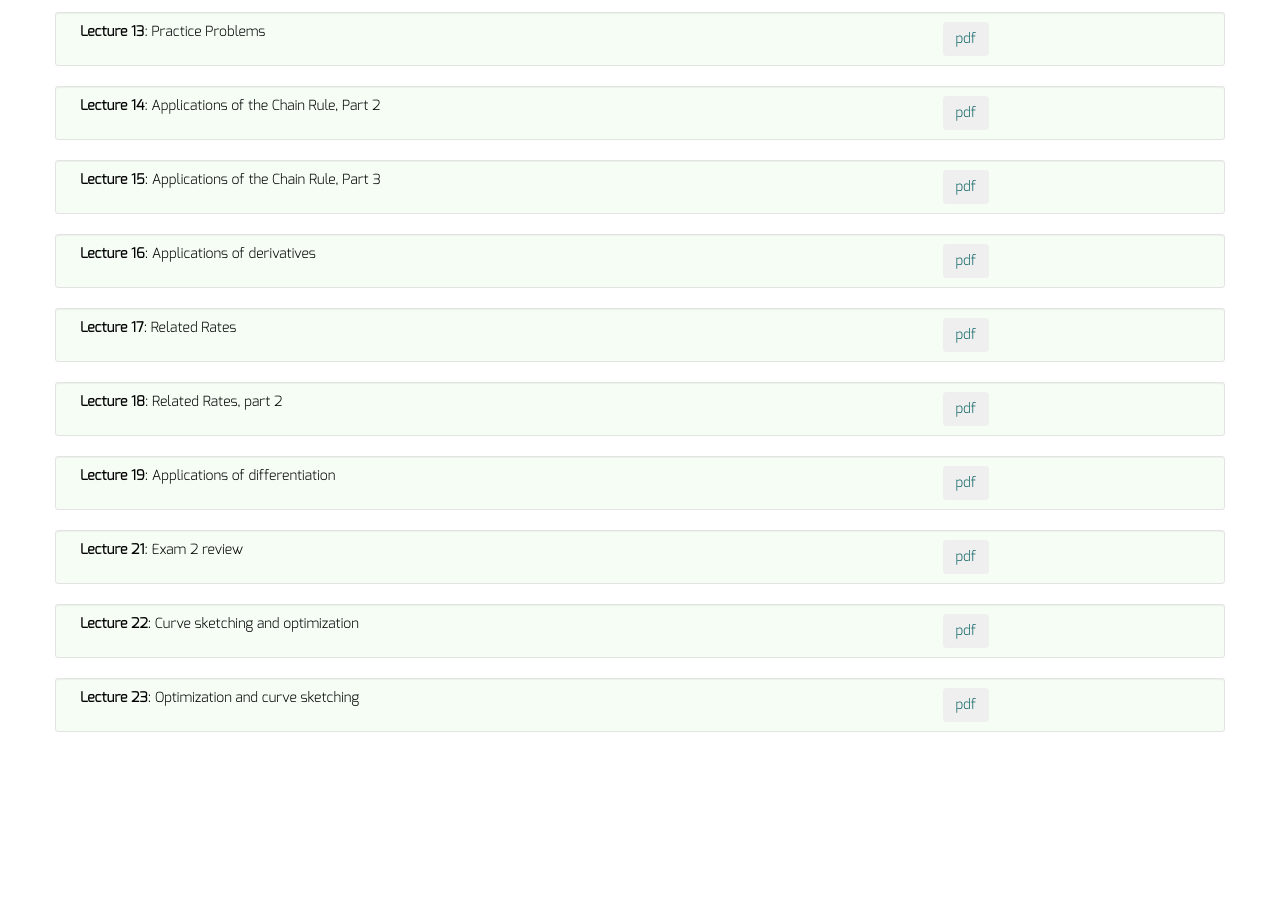
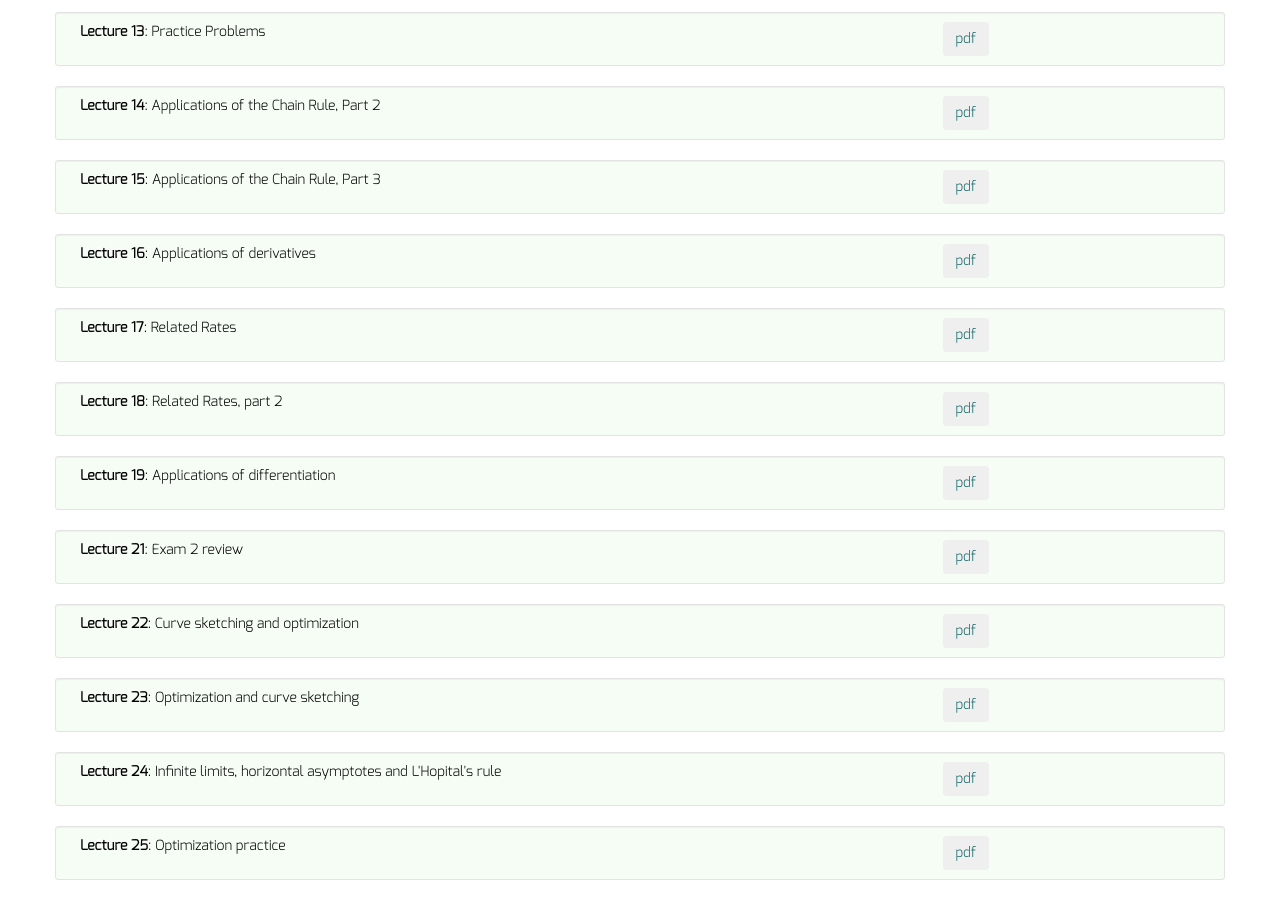
Before and after one commit to dkrashen/calc1, a Jekyll site: the page built from lectures/index.html, in a window 1280 px wide and 900 px high, scrolled down 1158 px. Built offline with Jekyll 4.4.1, drawn with Linux system fonts in a browser that asks for light colours; before the commit the page ends 1910 px from its top, so only the background shows below that.

Commit message:
add lectures 24 and 25

```diff
--- a/_data/lectures.yml
+++ b/_data/lectures.yml
@@ -64,3 +64,9 @@
 - title: "Lecture 23"
   filename: "lecture23.pdf"
   description: "Optimization and curve sketching"
+- title: "Lecture 24"
+  filename: "lecture24.pdf"
+  description: "Infinite limits, horizontal asymptotes and L'Hopital's rule"
+- title: "Lecture 25"
+  filename: "lecture25.pdf"
+  description: "Optimization practice"
```
Also changed, not shown: 2 other files.
